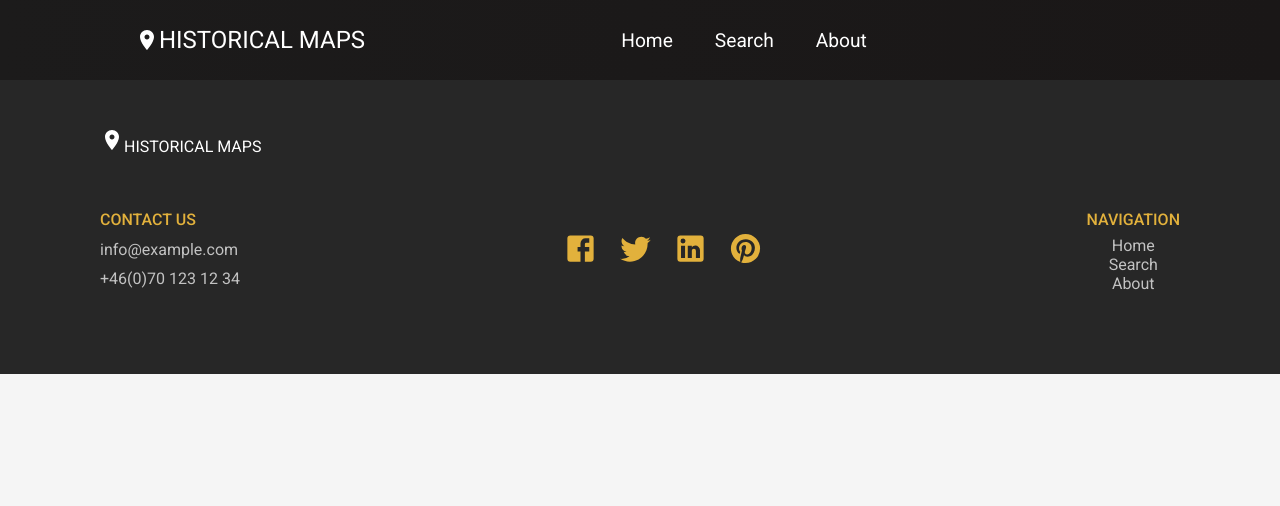
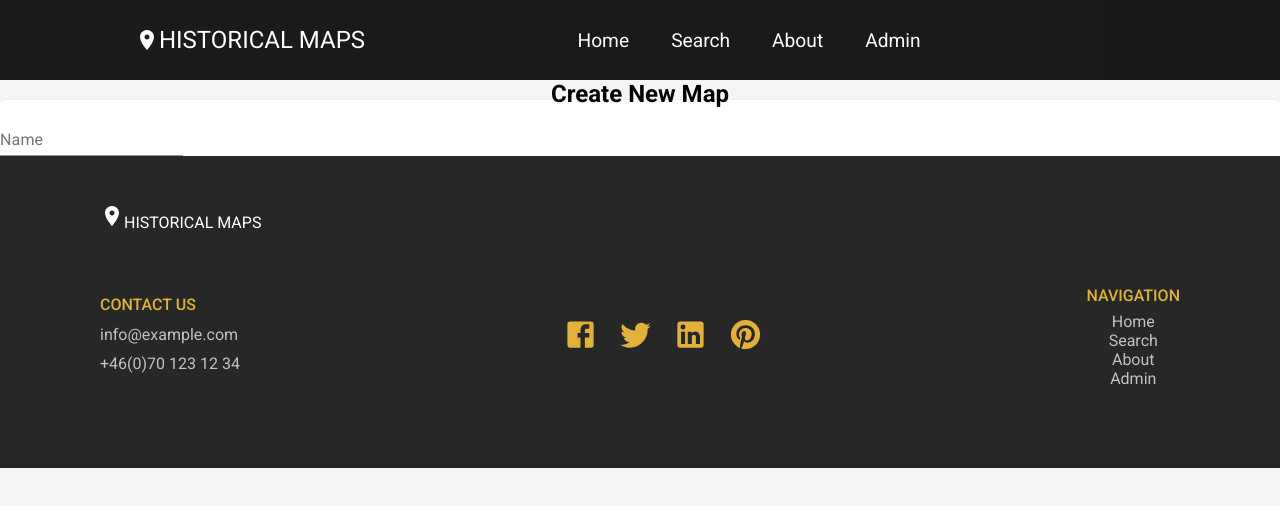
Before and after one commit to kiwiguard/historical-maps, a React (Create React App) app: page /admin in a window 1280 px wide. Shown: the top 506 px of the page. Built offline with nearby package versions, Linux system fonts and the light colour scheme.

Commit message:
admin form

```diff
--- a/src/App.js
+++ b/src/App.js
@@ -6,6 +6,7 @@ import Search from './components/pages/Search';
 import MapView, { RenderMapItem } from './components/pages/MapView';
 import Navbar from './components/Navbar';
 import Footer from './components/Footer';
+import { Admin } from './components/pages/Admin';
 
 function App() {
   return (
@@ -18,6 +19,7 @@ function App() {
           <Route path="/about" exact component={About}/>
           <Route path="/mapView" exact component={MapView}/>
           <Route path="/mapView/:id" exact component={RenderMapItem}/>
+          <Route path="/admin" exact component={Admin}/>
         </Switch>
         <Footer />
       </Router>
--- a/src/components/Footer.js
+++ b/src/components/Footer.js
@@ -34,6 +34,7 @@ function Footer() {
                         <Link to='/'>Home</Link>
                         <Link to='/search'>Search</Link>
                         <Link to='/about'>About</Link>
+                        <Link to='/admin'>Admin</Link>
                     </div>
                 </div>
             </div>
--- a/src/components/Navbar.js
+++ b/src/components/Navbar.js
@@ -38,11 +38,11 @@ function Navbar() {
                             About
                         </Link>
                     </li>
-                    {/* <li className="nav-item">
-                        <Link to='/mapView' className='nav-links' onClick={closeMobileMenu}>
-                            Maps
+                    <li className="nav-item">
+                        <Link to='/admin' className='nav-links' onClick={closeMobileMenu}>
+                            Admin
                         </Link>
-                    </li> */}
+                    </li>
                    </ul>
                </div>
            </nav>
--- /dev/null
+++ b/src/components/pages/Admin.js
@@ -0,0 +1,62 @@
+import { Grid, Paper, TextField } from "@material-ui/core";
+import { useState } from "react";
+
+const CreateMap = () => {
+
+    const initialFormState = {
+        name: "",
+        startdate: "",
+        endDate : "",
+        area : "",
+        maker : "",
+        description : "",
+        link : "",
+
+    };
+
+    const [newMap, setNewMap] = useState(initialFormState)
+
+    const onInputChange = (event) => {
+        const { name, value } = event.target;
+
+        setNewMap({...newMap, [name]: value});
+    }
+
+
+
+    return (
+        <div>
+            <form onSubmit={(event) => {
+                event.preventDefault();
+            }}>
+                <Paper >
+                    <Grid
+                        container
+                        direction="column"
+                        alignItems="flex-start"
+                        spacing={2}
+                    >
+                        <Grid item>
+                            <TextField
+                             label = "Name"
+                             name= "name"
+                             value={newMap.name}
+                             onChange={onInputChange}
+                            />
+                        </Grid>
+
+                    </Grid>
+                </Paper>
+            </form>
+        </div>
+    )
+}
+
+export function Admin() {
+    return (
+        <>
+        <h2>Create New Map</h2>
+        { CreateMap() }
+        </>
+    )
+}
```
